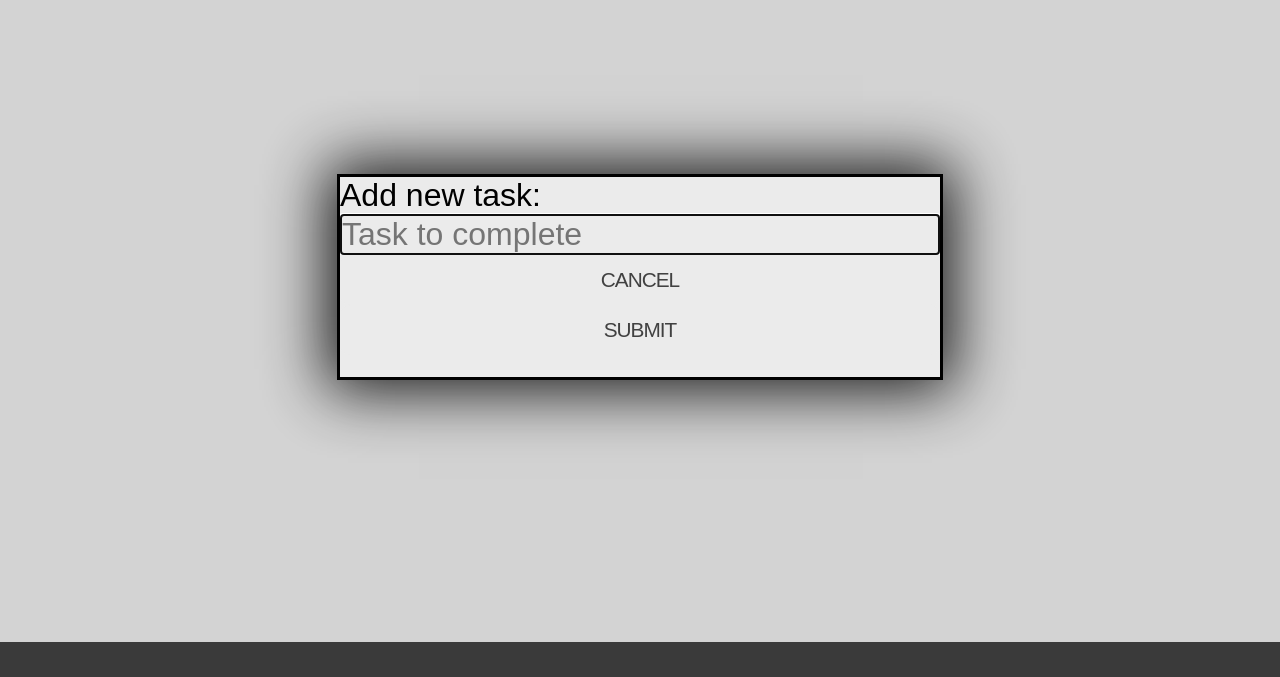
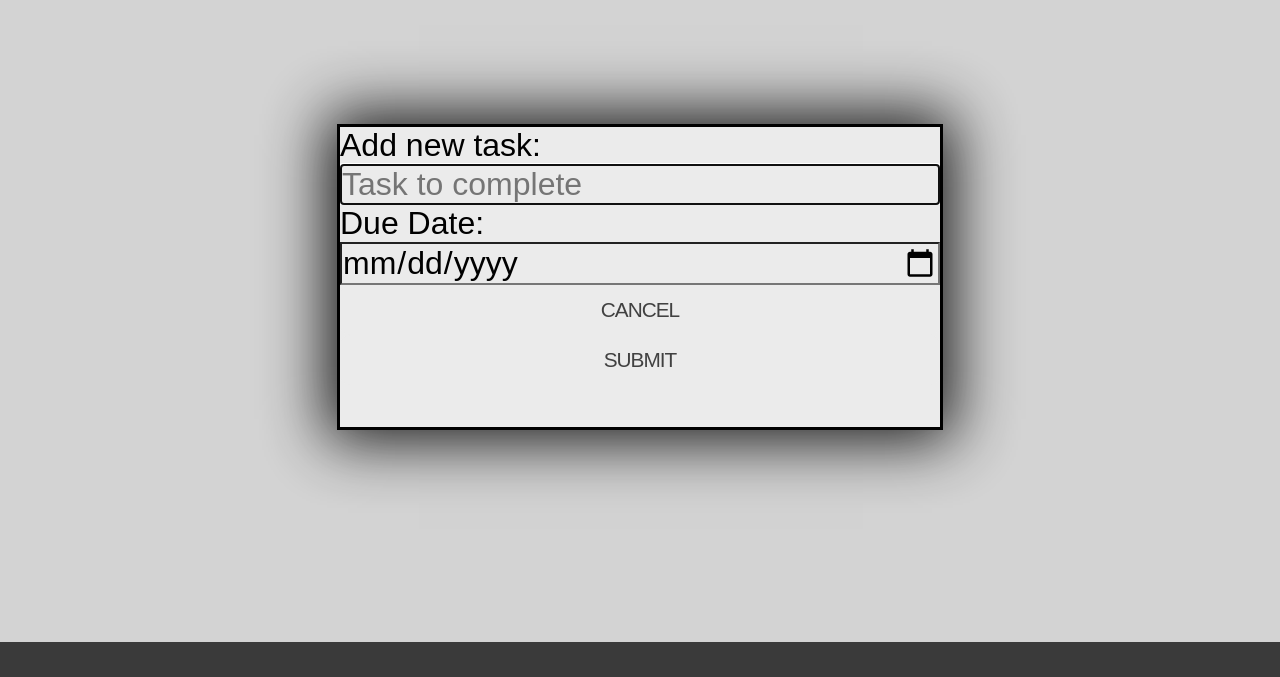
Before and after one commit to SteffanCrowley/to-do-list, a website with bundled scripts: page dist/index.html in a window 1280 px wide. Both pictures are taken after a click on the button "+ Add Task". Shown: the part 123-800 px from the top of the page. Built offline with nearby package versions, Linux system fonts and the light colour scheme.

Commit message:
Add 'date input' on modal

```diff
--- a/src/modules/formModal.js
+++ b/src/modules/formModal.js
@@ -17,10 +17,22 @@ function buildModal() {
   input.setAttribute("id", "todotask");
   input.setAttribute("placeholder", "Task to complete");
 
-  // Create an label element for to do text
+  // Create an input element for to do text
+  const dateInput = document.createElement("input");
+  dateInput.setAttribute("type", "date");
+  dateInput.setAttribute("id", "due");
+  dateInput.setAttribute("name", "due");
+  dateInput.setAttribute("min", "2022-01-01");
+
+  // Create a label element for to do text
   const label = document.createElement("label");
   label.setAttribute("for", "todotask");
   label.innerHTML = "Add new task: ";
+
+  // Create a label element for the due date
+  const dateLabel = document.createElement("label");
+  dateLabel.setAttribute("for", "due");
+  dateLabel.innerHTML = "Due Date: ";
 
   //Create menu container for 'cancel' and 'submit'
   const menu = document.createElement("menu");
@@ -40,6 +52,8 @@ function buildModal() {
   diag.appendChild(form);
   form.appendChild(label);
   form.appendChild(input);
+  form.appendChild(dateLabel);
+  form.appendChild(dateInput);
   form.appendChild(menu);
   menu.appendChild(cancel);
   menu.appendChild(submit);
--- a/src/style.css
+++ b/src/style.css
@@ -81,7 +81,7 @@ dialog {
   z-index: 100;
   width: 600px;
   max-width: 100%;
-  height: 200px;
+  height: 300px;
   max-height: 100%;
 }
 
```
Also changed, not shown: dist/main.js.
